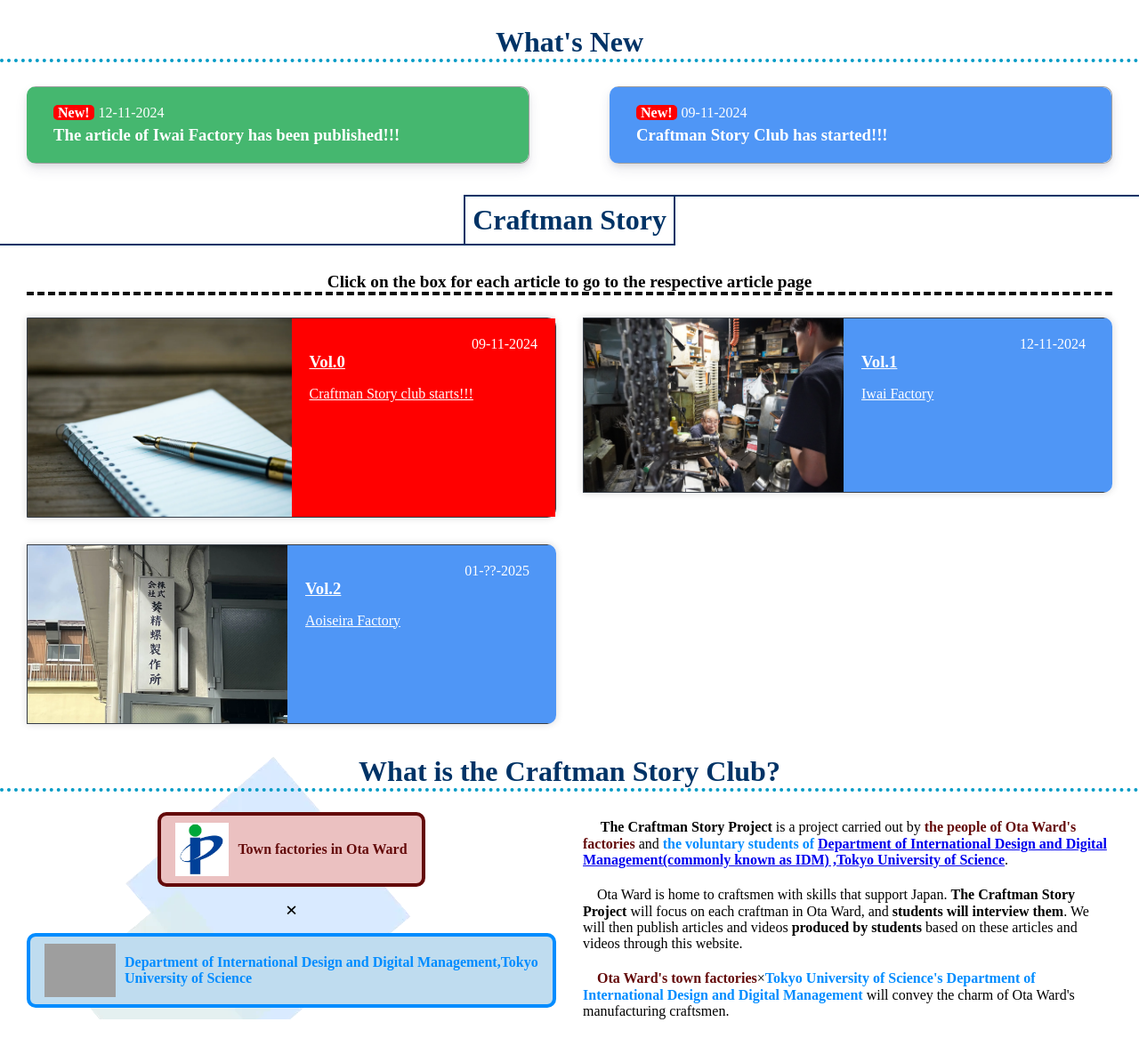
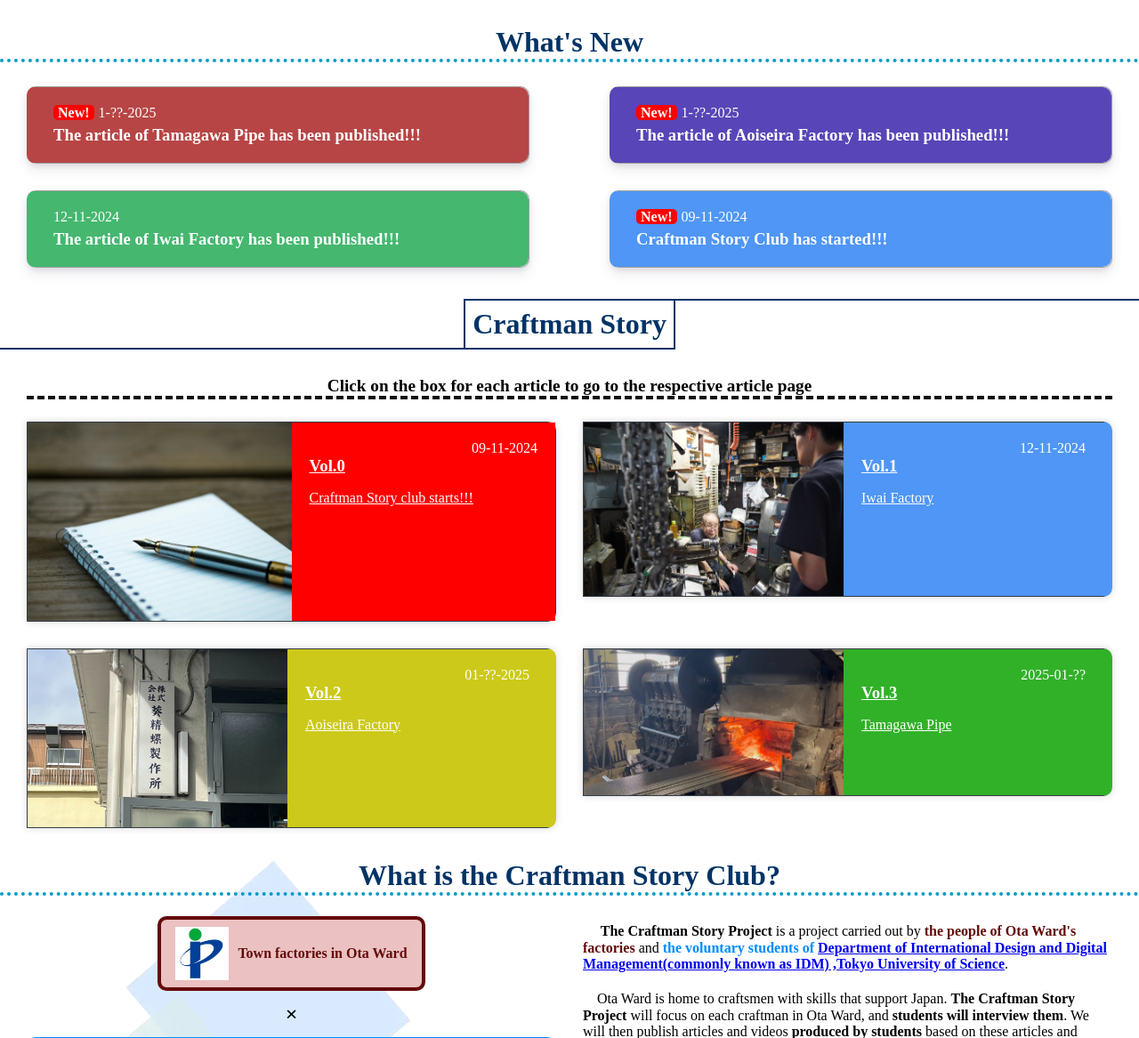
Before and after one commit to IDM-R/craftmanstory, a Flask app: page /en/ in a window 1280 px wide. Shown: the part 801-1968 px from the top of the page at 89% size. Run offline with Flask 3, Linux system fonts and the light colour scheme; grey boxes are pictures that could not be loaded.

Commit message:
最終修正

```diff
--- a/templates/index_en.html
+++ b/templates/index_en.html
@@ -8,6 +8,42 @@ endblock %} {% block home_content %}
   <h3 class="border">What's New</h3>
   <div class="grid3">
     <div>
+      <a href="/vol/3/en" style="text-decoration: none">
+        <div class="what_new_box" style="border-left: solid 10px #b74545">
+          <div
+            class="what_new_box_anim non_observed"
+            style="background-color: #b74545"
+          ></div>
+          <div class="what_new_box_main non_observed2">
+            <p style="margin: 10px; margin-bottom: 5px">
+              <span class="new-badge">New!</span>1-??-2025
+            </p>
+            <h3 style="margin: 10px; margin-top: 0">
+              The article of Tamagawa Pipe has been published!!!
+            </h3>
+          </div>
+        </div>
+      </a>
+    </div>
+    <div>
+      <a href="/vol/2/en" style="text-decoration: none">
+        <div class="what_new_box" style="border-left: solid 10px #5845b7">
+          <div
+            class="what_new_box_anim non_observed"
+            style="background-color: #5845b7"
+          ></div>
+          <div class="what_new_box_main non_observed2">
+            <p style="margin: 10px; margin-bottom: 5px">
+              <span class="new-badge">New!</span>1-??-2025
+            </p>
+            <h3 style="margin: 10px; margin-top: 0">
+              The article of Aoiseira Factory has been published!!!
+            </h3>
+          </div>
+        </div>
+      </a>
+    </div>
+    <div>
       <a href="/vol/1/en" style="text-decoration: none">
         <div class="what_new_box" style="border-left: solid 10px #45b76f">
           <div
@@ -15,9 +51,7 @@ endblock %} {% block home_content %}
             style="background-color: #45b76f"
           ></div>
           <div class="what_new_box_main non_observed2">
-            <p style="margin: 10px; margin-bottom: 5px">
-              <span class="new-badge">New!</span>12-11-2024
-            </p>
+            <p style="margin: 10px; margin-bottom: 5px">12-11-2024</p>
             <h3 style="margin: 10px; margin-top: 0">
               The article of Iwai Factory has been published!!!
             </h3>
@@ -104,22 +138,41 @@ endblock %} {% block home_content %}
         </div>
       </div></a
     >
-    <a href="/vol/2" style="text-decoration: none; color: black">
-      <div class="cs_card" style="border-right: solid 10px #4f96f6">
+    <a href="/vol/2/en" style="text-decoration: none; color: black">
+      <div class="cs_card" style="border-right: solid 10px #ccc91a">
         <img
           src="{{ url_for('static', filename='02aoiseira01.webp') }}"
           style="min-height: 100%; max-width: 100%; object-fit: cover"
-          alt="葵精螺製作所"
+          alt="Aoiseira Factory"
         />
         <!-- filename=''の箇所に画像を入れる -->
         <div style="position: relative">
-          <div class="cs_card_anim" style="background-color: #4f96f6"></div>
+          <div class="cs_card_anim" style="background-color: #ccc91a"></div>
           <div class="cs_card_main non_observed2">
             <div class="cs_card_back"></div>
             <p style="margin: 0; text-align: right">01-??-2025</p>
             <!-- 日付変更する -->
             <h3 class="cs_border" style="margin: 0"><u> Vol.2</u></h3>
             <p><u>Aoiseira Factory</u></p>
+          </div>
+        </div>
+      </div></a
+    >
+    <a href="/vol/3/en" style="text-decoration: none; color: black">
+      <div class="cs_card" style="border-right: solid 10px #31b128">
+        <img
+          src="{{ url_for('static', filename='03tamagawa_01.webp') }}"
+          style="min-height: 100%; max-width: 100%; object-fit: cover"
+          alt="Tamagawa Pipe thumbnail"
+        />
+        <div style="position: relative">
+          <div class="cs_card_anim" style="background-color: #31b128"></div>
+          <div class="cs_card_main non_observed2">
+            <div class="cs_card_back"></div>
+            <p style="margin: 0; text-align: right">2025-01-??</p>
+            <!-- 日付変更する -->
+            <h3 class="cs_border" style="margin: 0"><u> Vol.3</u></h3>
+            <p><u>Tamagawa Pipe</u></p>
           </div>
         </div>
       </div></a
```
Also changed, not shown: templates/article3.html (+7 -8 lines), templates/article3_en.html (+13 -18 lines).
